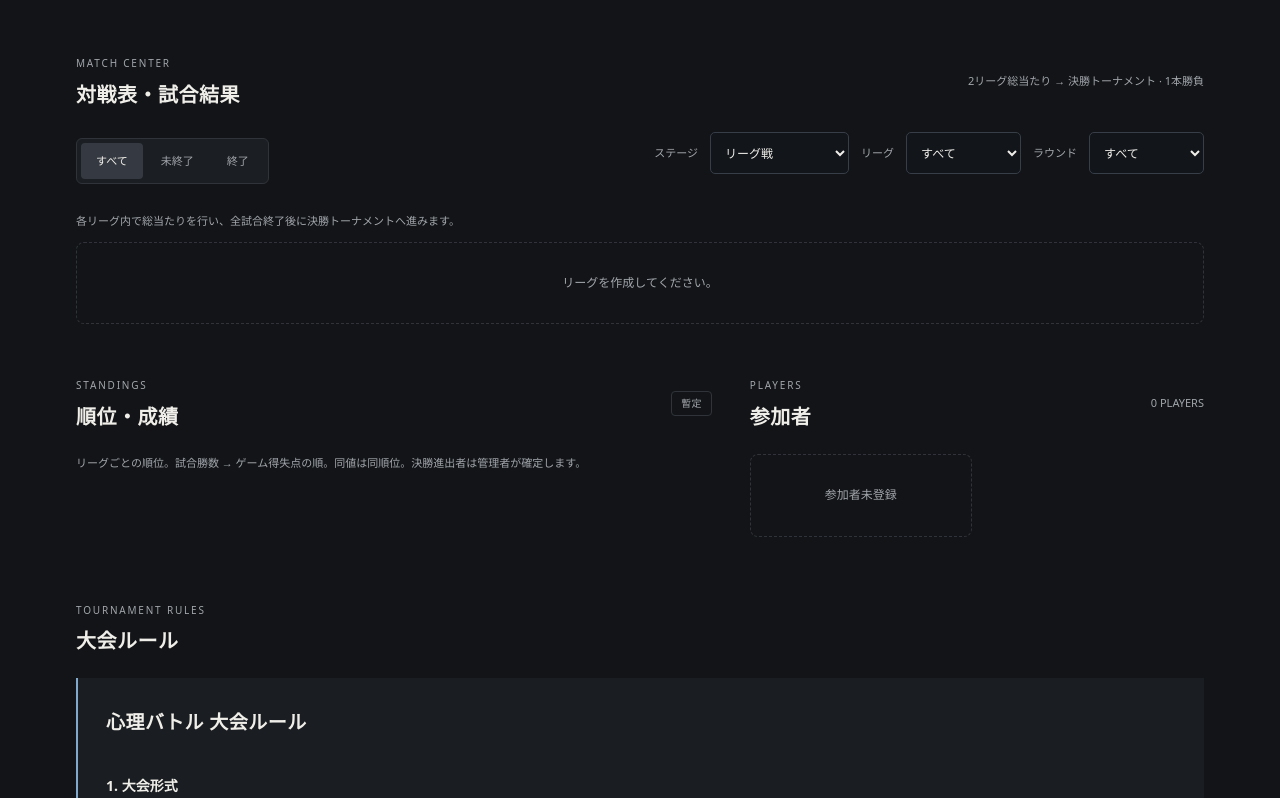
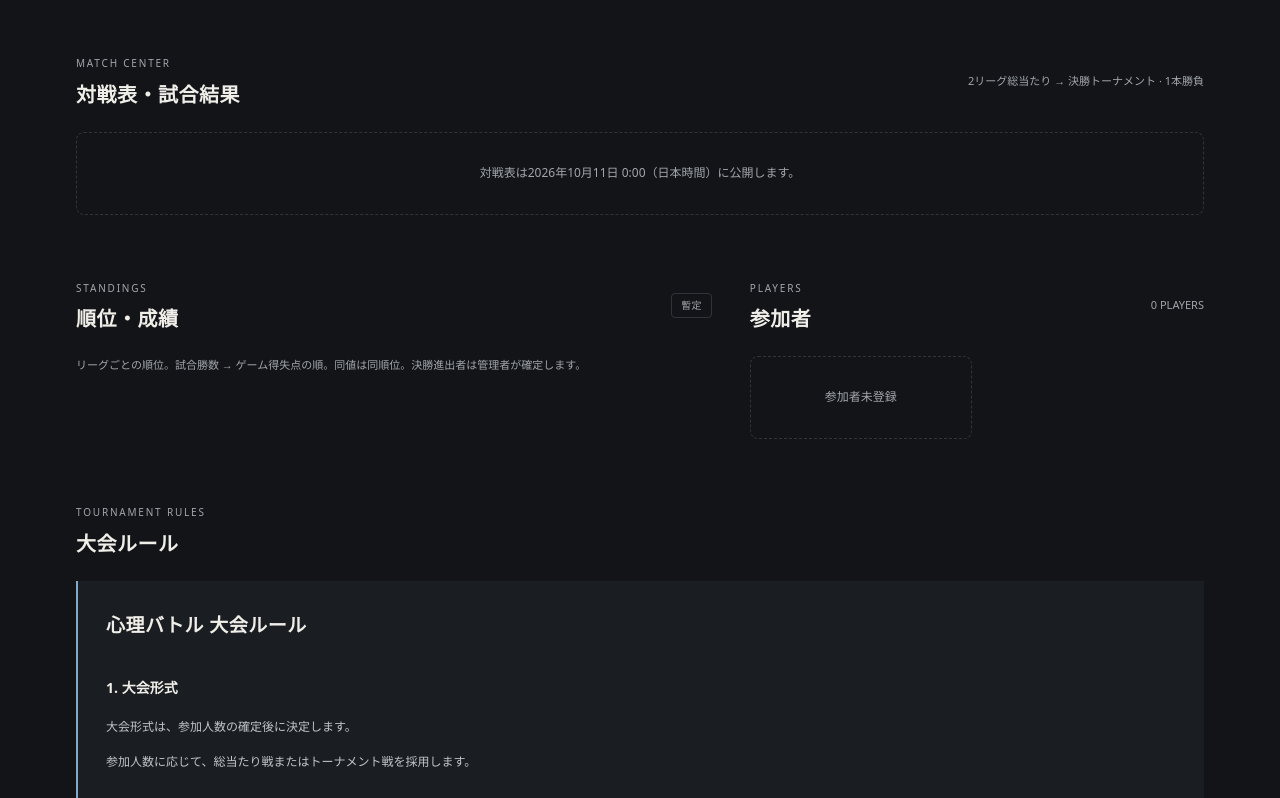
Before and after one commit to NzsXc/tournament, a plain HTML site: page index.html in a window 1280 px wide. Shown: the part 840-1638 px from the top of the page. Drawn offline with Linux system fonts and the light colour scheme.

Commit message:
Show previous tournament winners and release the public bracket at October 11 midnight JST

```diff
--- a/index.html
+++ b/index.html
@@ -12,6 +12,7 @@
 .rules-view #main>:not(#rules){display:none}.rules-view #rules{min-height:65vh;padding-top:36px}.rules-view #rules .section-heading h2{display:none}#rules-back{margin-bottom:20px}.rules-view #rules .rules-text{margin-top:12px}
 
 .registration-status{margin:12px 0 0}.registration-rules{text-decoration:underline;text-underline-offset:3px}#registration-message{color:#a5c5b0;overflow-wrap:anywhere}
+.previous-results{border:1px solid #6b5940;border-radius:10px;padding:18px 22px;margin-bottom:18px;background:linear-gradient(120deg,#30271c 0%,#1d1e22 58%,#22232a 100%);box-shadow:inset 0 1px 0 #efd4a328}.previous-results-heading{display:flex;align-items:center;gap:10px;color:#dfc294;margin-bottom:14px}.previous-results-heading h3{margin:0;font-size:13px;font-weight:600;letter-spacing:.08em}.previous-results-heading>span{margin-left:auto;font:500 9px system-ui;letter-spacing:.2em;color:#b9a488}.previous-podium{display:grid;grid-template-columns:1fr 1fr 1.35fr;gap:20px;list-style:none;margin:0;padding:0}.previous-podium li{display:flex;align-items:center;flex-wrap:wrap;gap:10px;border-left:1px solid #9c83533b;padding-left:16px}.previous-podium li:first-child{border:0;padding-left:0}.previous-place{color:#b3b4bd;font-size:11px;white-space:nowrap}.previous-podium strong{font-size:14px;font-weight:600;overflow-wrap:anywhere}.previous-champion strong{font-size:19px;color:#f4dbad;letter-spacing:.07em}.previous-champion .previous-place{color:#dfc294}.previous-champion small{font:500 8px system-ui;letter-spacing:.13em;color:#bb9e6c}.previous-shared{color:#9f9586;font-size:11px}@media(max-width:600px){.previous-results{padding:16px}.previous-podium{grid-template-columns:1fr;gap:12px}.previous-podium li{border:0;padding:0}.previous-podium li+li{padding-top:10px;border-top:1px solid #9c835326}.previous-place{min-width:28px}}
 </style>
 </head>
 <body>
@@ -35,11 +36,15 @@
 <section class="notice"><span class="notice-label">お知らせ</span><p id="notice"></p></section>
 <div class="metrics"><div><span>参加プレイヤー</span><strong id="player-count">0<small>人</small></strong></div><div><span>終了した試合</span><strong id="completed-count">0<small>/ 0</small></strong></div><div><span>試合進行</span><strong id="progress-label">0<small>%</small></strong><div class="progress-track"><div id="progress-fill"></div></div></div><div><span>優勝賞品・賞金</span><strong class="prize" id="prize">未定</strong></div></div>
 <section class="section" id="matches"><div class="section-heading"><div><span class="kicker">MATCH CENTER</span><h2>対戦表・試合結果</h2></div><span class="subtle" id="match-format"></span></div>
-<div class="match-toolbar"><div class="segmented" role="group" aria-label="試合を絞り込み"><button class="active" data-filter="all" aria-pressed="true">すべて</button><button data-filter="pending" aria-pressed="false">未終了</button><button data-filter="done" aria-pressed="false">終了</button></div><label class="round-label">ステージ<select id="match-stage"><option value="league">リーグ戦</option><option value="playoff">決勝トーナメント</option></select></label><label class="round-label" id="league-filter-label">リーグ<select id="league-filter"><option value="all">すべて</option></select></label><label class="round-label">ラウンド<select id="round-filter"><option value="all">すべて</option></select></label></div><p class="subtle" id="stage-note"></p><div id="matches-content"></div></section>
+<p class="empty" id="bracket-wait" role="status">対戦表は2026年10月11日 0:00（日本時間）に公開します。</p>
+<div id="public-bracket" hidden><div class="match-toolbar"><div class="segmented" role="group" aria-label="試合を絞り込み"><button class="active" data-filter="all" aria-pressed="true">すべて</button><button data-filter="pending" aria-pressed="false">未終了</button><button data-filter="done" aria-pressed="false">終了</button></div><label class="round-label">ステージ<select id="match-stage"><option value="league">リーグ戦</option><option value="playoff">決勝トーナメント</option></select></label><label class="round-label" id="league-filter-label">リーグ<select id="league-filter"><option value="all">すべて</option></select></label><label class="round-label">ラウンド<select id="round-filter"><option value="all">すべて</option></select></label></div><p class="subtle" id="stage-note"></p><div id="matches-content"></div></div></section>
 <div class="lower-grid"><section class="section" id="standings"><div class="section-heading"><div><span class="kicker">STANDINGS</span><h2>順位・成績</h2></div><span class="tag" id="standings-tag">暫定</span></div><p class="subtle" id="ranking-note"></p><div id="group-standings"></div><div class="table-wrap" id="ranking-table"><table><thead><tr><th>順位</th><th>プレイヤー</th><th>勝</th><th>敗</th><th>得失点</th></tr></thead><tbody id="ranking-body"></tbody></table></div></section>
 <section class="section" id="players"><div class="section-heading"><div><span class="kicker">PLAYERS</span><h2>参加者</h2></div><span class="subtle" id="roster-count"></span></div><div class="player-list" id="player-list"></div></section></div>
 <section class="section rules-section" id="rules"><div class="section-heading"><div><span class="kicker">TOURNAMENT RULES</span><h2>大会ルール</h2></div></div><a class="btn small ghost" id="rules-back" href="?view=home" hidden>← 大会トップへ戻る</a><div class="rules-text" id="rules-text"></div></section>
-<section class="section" id="history"><div class="section-heading"><div><span class="kicker">ARCHIVE</span><h2>過去の大会</h2></div></div><div id="history-list"></div></section>
+<section class="section" id="history"><div class="section-heading"><div><span class="kicker">ARCHIVE</span><h2>過去の大会</h2></div></div>
+<article class="previous-results" aria-labelledby="previous-results-title"><div class="previous-results-heading"><svg viewBox="0 0 24 24" width="22" height="22" aria-hidden="true"><path d="m3 7 5 4 4-7 4 7 5-4-2 11H5Z" fill="none" stroke="currentColor" stroke-width="1.4" stroke-linejoin="round"/><path d="M6 21h12" stroke="currentColor" stroke-width="1.4"/></svg><h3 id="previous-results-title">前回大会 結果</h3><span>HONORS</span></div>
+<ol class="previous-podium"><li class="previous-champion"><span class="previous-place">優勝</span><strong>Nz</strong><small>CHAMPION</small></li><li><span class="previous-place">2位</span><strong>いった</strong></li><li><span class="previous-place">3位</span><strong>cactus <span class="previous-shared">・</span> すみ猫</strong></li></ol></article>
+<div id="history-list"></div></section>
 </main>
 <footer><div class="wrap footer-inner"><div class="brand footer-brand">MIND BATTLE<small>一手の選択が、勝負を変える。</small></div><div><a href="#overview">ページの先頭へ ↑</a><small>心理バトル 大会情報サイト</small></div></div></footer>
 <dialog id="registration-dialog"><div class="dialog-heading"><h2>大会に参加登録</h2><button class="icon-button" data-close="registration-dialog" aria-label="閉じる">×</button></div><p class="subtle">受付期限：2026年10月11日 18:00（日本時間）<br>登録した名前は参加者リストに公開されます。</p><form id="registration-form"><label>参加者名<input name="name" type="text" maxlength="40" required autocomplete="nickname" placeholder="大会で使用する名前"></label><p class="subtle">参加前に<a class="registration-rules" href="?view=rules" target="_blank" rel="noopener noreferrer">大会ルール</a>をご確認ください。</p><p id="registration-error" class="error" role="alert"></p><p id="registration-message" role="status"></p><button class="btn primary full" id="registration-submit" type="submit" disabled>参加登録する</button></form></dialog>
@@ -283,6 +288,7 @@
   let state=C.empty(), admin=false, busy=false, ready=false, connected=false, filter='all';
   let sdk=null, auth=null, db=null, dataRef=null, formRevision=0, rosterRevision=0, toastTimer=null;
   let registrations={}, registrationReady=false, registrationFailed=false, registering=false, serverOffset=0, clockReady=demoMode;
+  const BRACKET_RELEASE=Date.parse('2026-10-11T00:00:00+09:00');
   const RULES_VIEW=new URLSearchParams(window.location?.search||'').get('view')==='rules';
   document.body.classList.toggle('rules-view',RULES_VIEW);$('rules-back').hidden=!RULES_VIEW;
   if(RULES_VIEW)for(const a of document.querySelectorAll('a[href^="#"]'))if(!a.classList.contains('skip'))a.setAttribute('href','?view=home'+a.getAttribute('href'));
@@ -300,6 +306,8 @@
   function rulesHtml(value){return esc(value).replace(/&lt;(\/?)(h2|h3|p|ul|li)\s*&gt;/gi,(_,close,tag)=>'<'+close+tag.toLowerCase()+'>');}
   function publicPlayers(){return R.participants(state.current,registrations);}
   function registrationTime(){return Date.now()+serverOffset;}
+  function bracketIsPublic(){return clockReady&&registrationTime()>=BRACKET_RELEASE;}
+  function renderTimedSections(){renderRegistration();if($('public-bracket').hidden===bracketIsPublic())render();}
   function renderRegistration(){
     const currentEvent=state.current.info.date.slice(0,10)===R.EVENT,closed=clockReady&&!R.isOpen(registrationTime());
     const enabled=currentEvent&&ready&&registrationReady&&clockReady&&(demoMode||connected)&&!closed&&!registering;
@@ -342,6 +350,7 @@
   function rankingHtml(current){const rows=C.standings(current), knockout=current.info.format==='knockout';if(!rows.length)return '<tr><td colspan="5">参加者はまだ登録されていません。</td></tr>';return rows.map(r=>`<tr class="${!knockout&&r.rank===1?'rank-top':''}"><td>${knockout?'–':String(r.rank).padStart(2,'0')}</td><td><div class="table-player">${avatar(r)}<span>${esc(r.name)}</span></div></td><td>${r.wins}</td><td>${r.losses}</td><td>${r.gamesWon-r.gamesLost>0?'+':''}${r.gamesWon-r.gamesLost}</td></tr>`).join('');}
   function champion(current){if(current.info.format==='league-knockout')return current.playoff?champion(C.playoffView(current)):'';const {done,total}=totals(current);if(!total||done!==total)return '';if(current.info.format==='knockout'){const m=C.list(current.matches).sort((a,b)=>b.round-a.round)[0];return current.players[m.winner]?.name||'';}const rows=C.standings(current).filter(r=>r.rank===1);return rows.map(r=>r.name).join(' / ');}
   function render(){const c=state.current,i=c.info,{done,total}=totals(c),percent=total?Math.round(done/total*100):0;
+    const bracketPublic=bracketIsPublic();$('public-bracket').hidden=!bracketPublic;$('bracket-wait').hidden=bracketPublic;
     text('title',i.title);text('edition',i.edition);text('phase',phaseNames[i.phase]||'開催予定');text('description',i.description);text('notice',i.notice||'新しいお知らせはありません。');text('event-date',dateLabel(i.date,i.time));text('venue',i.venue);text('format',i.format==='league-knockout'?`${i.leagueCount||2}リーグ総当たり → 決勝`:formatName(i));text('prize',i.prize);text('match-format',formatName(i));showRules($('rules-text'),i.rules);document.title=(RULES_VIEW?'大会ルール | ':'')+i.title+' | 心理バトル';
     $('player-count').innerHTML=publicPlayers().length+'<small>人</small>';$('completed-count').innerHTML=done+`<small>/ ${total}</small>`;$('progress-label').innerHTML=percent+'<small>%</small>';$('progress-fill').style.width=percent+'%';
     const url=safeUrl(i.gameUrl);$('game-link').hidden=!url;if(url)$('game-link').href=url;
@@ -349,7 +358,7 @@
     let view=activeView(c,$('match-stage').value);
     if(c.info.format==='league-knockout'&&$('match-stage').value==='league'&&$('league-filter').value!=='all')view=C.leagueView(c,$('league-filter').value);
     text('match-format',i.format==='league-knockout'&&$('match-stage').value==='playoff'&&!c.playoff?'未作成':formatName(view.info));
-    roundOptions($('round-filter'),view);$('matches-content').innerHTML=matchListHtml(view,filter,$('round-filter').value);
+    roundOptions($('round-filter'),view);$('matches-content').innerHTML=bracketPublic?matchListHtml(view,filter,$('round-filter').value):'';
     text('stage-note',c.info.format==='league-knockout'?(!c.playoff&&$('match-stage').value==='playoff'?'決勝トーナメントは未作成です。全リーグ戦終了後に管理者が作成します。':c.playoff?'決勝トーナメント：'+C.list(c.playoff.entrants).length+'人・'+(c.playoff.bestOf===3?'2本先取':'1本勝負'):C.leagueComplete(c)?'リーグ戦終了。管理者が決勝進出者を確定してから決勝トーナメントを作成します。':'各リーグ内で総当たりを行い、全試合終了後に決勝トーナメントへ進みます。'):'');
     $('group-standings').hidden=i.format!=='league-knockout';$('ranking-table').hidden=i.format==='league-knockout';
     $('group-standings').innerHTML=i.format==='league-knockout'?groupRankingHtml(c):'';
@@ -358,7 +367,7 @@
     text('ranking-note',i.format==='league-knockout'?'リーグごとの順位。試合勝数 → ゲーム得失点の順。同値は同順位。決勝進出者は管理者が確定します。':i.format==='knockout'?'トーナメントの勝敗成績です。順位は対戦表の進行結果で決まります。': '試合勝数 → 得失点（ゲーム勝数 − 敗数）の順。同値は同順位。');
     $('player-list').innerHTML=publicPlayers().map(p=>`<div class="player-pill">${avatar(p)}<span class="player-name">${esc(p.name)}</span><span class="seed">${p.registered?'参加登録済':`${i.format==='league-knockout'?'リーグ '+esc(p.league)+' · ':''}#${String(p.seed).padStart(2,'0')}`}</span></div>`).join('')||'<div class="empty">参加者未登録</div>';
     const archives=Object.entries(state.archives).sort((a,b)=>b[1].savedAt-a[1].savedAt);
-    $('history-list').innerHTML=archives.map(([id,a])=>`<button class="archive-card" data-archive="${esc(id)}"><span><small>${esc(dateLabel(a.info.date,a.info.time))} · ${esc(formatName(a.info))}</small><strong>${esc(a.info.title)}</strong><small>${champion(a)?(a.info.format!=='round-robin'?'優勝：':'成績1位：')+esc(champion(a)):'大会概要と試合結果を見る'}</small></span><span class="arrow" aria-hidden="true">↗</span></button>`).join('')||'<div class="empty">過去大会はまだ登録されていません。</div>';
+    $('history-list').innerHTML=archives.map(([id,a])=>`<button class="archive-card" data-archive="${esc(id)}"><span><small>${esc(dateLabel(a.info.date,a.info.time))} · ${esc(formatName(a.info))}</small><strong>${esc(a.info.title)}</strong><small>${champion(a)?(a.info.format!=='round-robin'?'優勝：':'成績1位：')+esc(champion(a)):'大会概要と試合結果を見る'}</small></span><span class="arrow" aria-hidden="true">↗</span></button>`).join('');
     if(admin){renderResults();refreshLeagueStats();}renderRegistration();
   }
   function renderResults(){const c=activeView(state.current,$('admin-stage').value);roundOptions($('admin-round'),c);const round=$('admin-round').value;const matches=C.list(c.matches).sort((a,b)=>a.round-b.round||a.slot-b.slot).filter(m=>round==='all'||m.round===Number(round));
@@ -429,7 +438,7 @@
     field.value=names.join('\n');renderRegistration();toast('参加登録者を名簿に追加しました。対戦表への反映は保存ボタンで行ってください。');
   };
   $('roster-form').elements.names.oninput=renderRegistration;
-  window.setInterval?.(renderRegistration,1000);
+  window.setInterval?.(renderTimedSections,1000);
   $('admin-open').onclick=openAdmin;
   document.querySelectorAll('[data-close]').forEach(b=>b.onclick=()=>$(b.dataset.close).close());
   $('demo-enter').onclick=()=>{$('login-dialog').close();setAdmin(true);openAdmin();};
@@ -487,7 +496,7 @@
     try{const required=['apiKey','authDomain','databaseURL','projectId'];if(required.some(k=>!config.firebase[k]))throw Error('firebase-config.js の接続情報が不足しています。');
       const base='https://www.gstatic.com/firebasejs/13.0.0/';const [appMod,authMod,dbMod]=await Promise.all([import(base+'firebase-app.js'),import(base+'firebase-auth.js'),import(base+'firebase-database.js')]);sdk={...authMod,...dbMod};const app=appMod.initializeApp(config.firebase);auth=sdk.getAuth(app);db=sdk.getDatabase(app);dataRef=sdk.ref(db,'mindBattleTournament');
       sdk.onValue(sdk.ref(db,'.info/connected'),snapshot=>{connected=snapshot.val()===true;connection(connected?'ONLINE / 大会情報を同期しています。':'OFFLINE / 接続待ちです。表示は最新でない場合があります。',connected?'live':'error-state');renderRegistration();});
-      sdk.onValue(sdk.ref(db,'.info/serverTimeOffset'),snapshot=>{const offset=snapshot.val();clockReady=Number.isFinite(offset);serverOffset=clockReady?offset:0;renderRegistration();},()=>{clockReady=false;registrationFailed=true;renderRegistration();});
+      sdk.onValue(sdk.ref(db,'.info/serverTimeOffset'),snapshot=>{const offset=snapshot.val();clockReady=Number.isFinite(offset);serverOffset=clockReady?offset:0;renderTimedSections();},()=>{clockReady=false;registrationFailed=true;renderTimedSections();});
       sdk.onValue(sdk.ref(db,R.PATH),snapshot=>{registrations=R.normalize(snapshot.val());registrationReady=true;registrationFailed=false;render();},()=>{registrationReady=false;registrationFailed=true;renderRegistration();});
       sdk.onValue(dataRef,snapshot=>{state=C.normalize(snapshot.val());ready=true;render();},error=>{ready=false;connection('大会情報を読み込めませんでした。Firebaseの設定・読み取りルールを確認してください。','error-state');text('admin-error',errorMessage(error));});
       sdk.onAuthStateChanged(auth,user=>setAdmin(!!user&&(config.adminUids||[]).includes(user.uid),user?.email||''));
```
